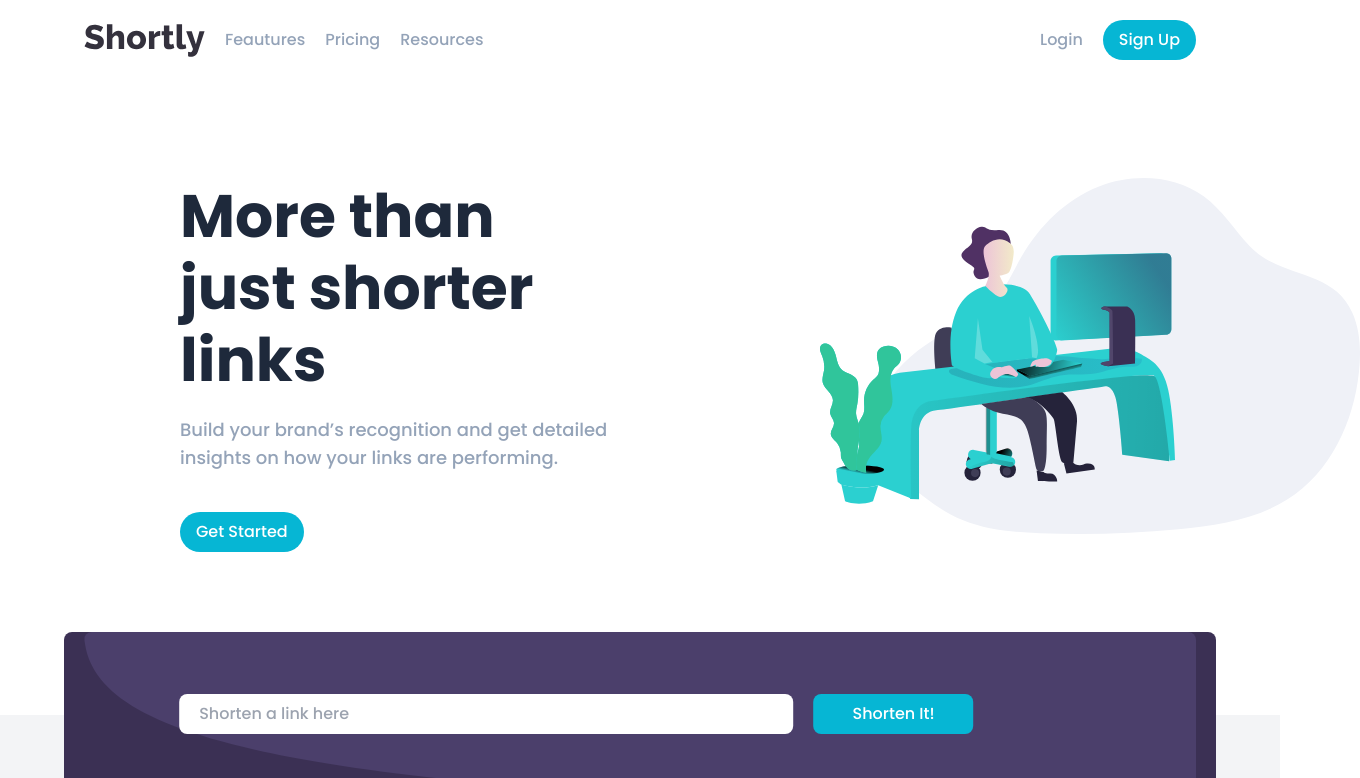
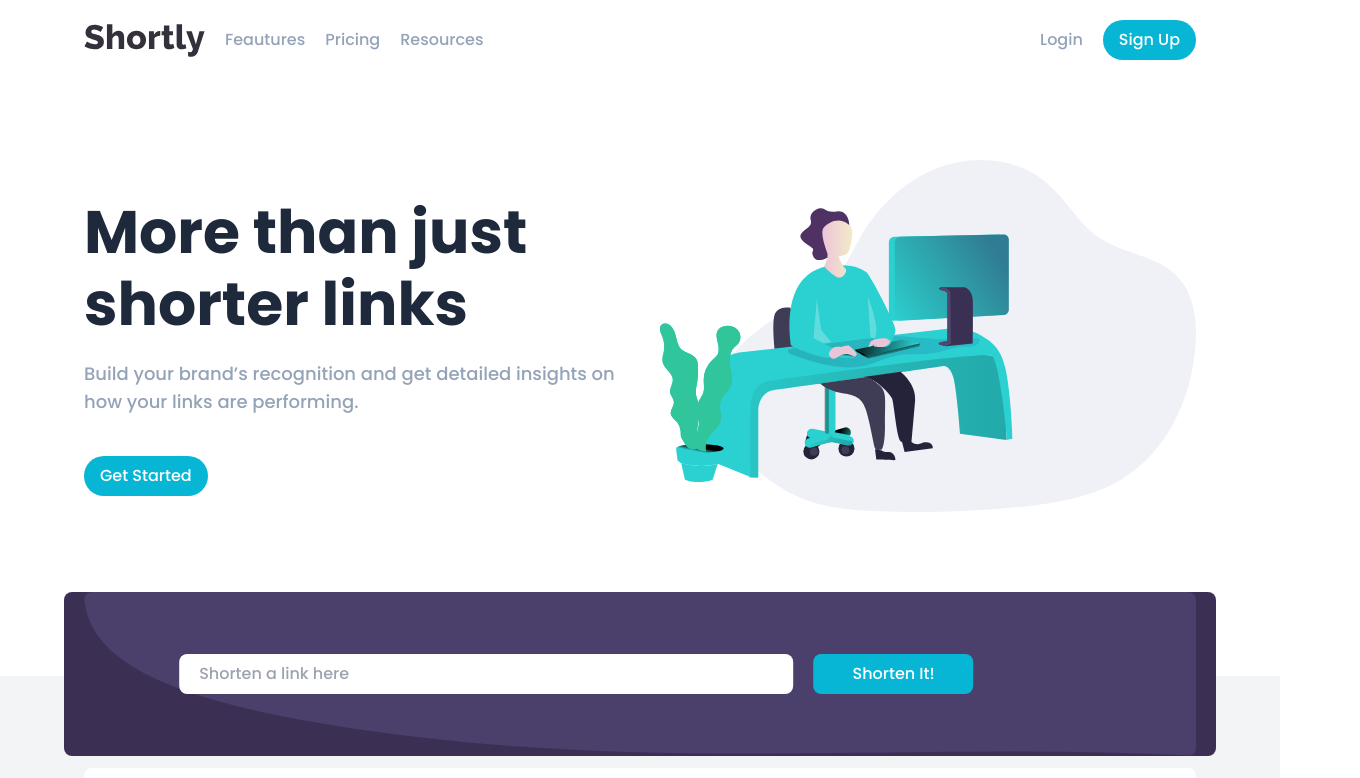
Before and after one commit to Ofosuansahh/url-shortening-web-app, a React (Create React App) app: page / in a window 1280 px wide. Shown: the top 778 px of the page, 1360 px wide, since content can reach past the window. Built offline with nearby package versions, Linux system fonts and the light colour scheme.

Commit message:
alignment issues

```diff
--- a/src/components/Shortener.js
+++ b/src/components/Shortener.js
@@ -73,7 +73,7 @@ function Shortener() {
             </form>
 
             <div className="flex flex-col items-center justify-center bg-white text-center
-            md:flex-row md:justify-between p-3 mt-3 rounded-lg">
+              md:flex-row md:justify-between p-3 mt-3 rounded-lg">
                 <article>
                     <h6 className="mb-3 md:mb-0">{links.original_link}</h6>
                 </article>
--- a/src/components/Showcase.js
+++ b/src/components/Showcase.js
@@ -6,7 +6,7 @@ function Showcase() {
   return (
     <div>
         <section className="py-10 lg:py-20">
-            <div className="min-width grid grid-cols-1 md:grid-cols-2 md:gap-10 md:place-items-center">
+            <div className="max-width grid grid-cols-1 md:grid-cols-2 md:gap-10 md:place-items-center">
                 <article className="text-center md:text-left mt-5 content">
                     <h1 className="text-4xl md:5xl lg:text-6xl mb-5 font-bold text-slate-800 more">More than just shorter links</h1>
                     <p className="lg:text-lg text-slate-400 mb-10">
```
